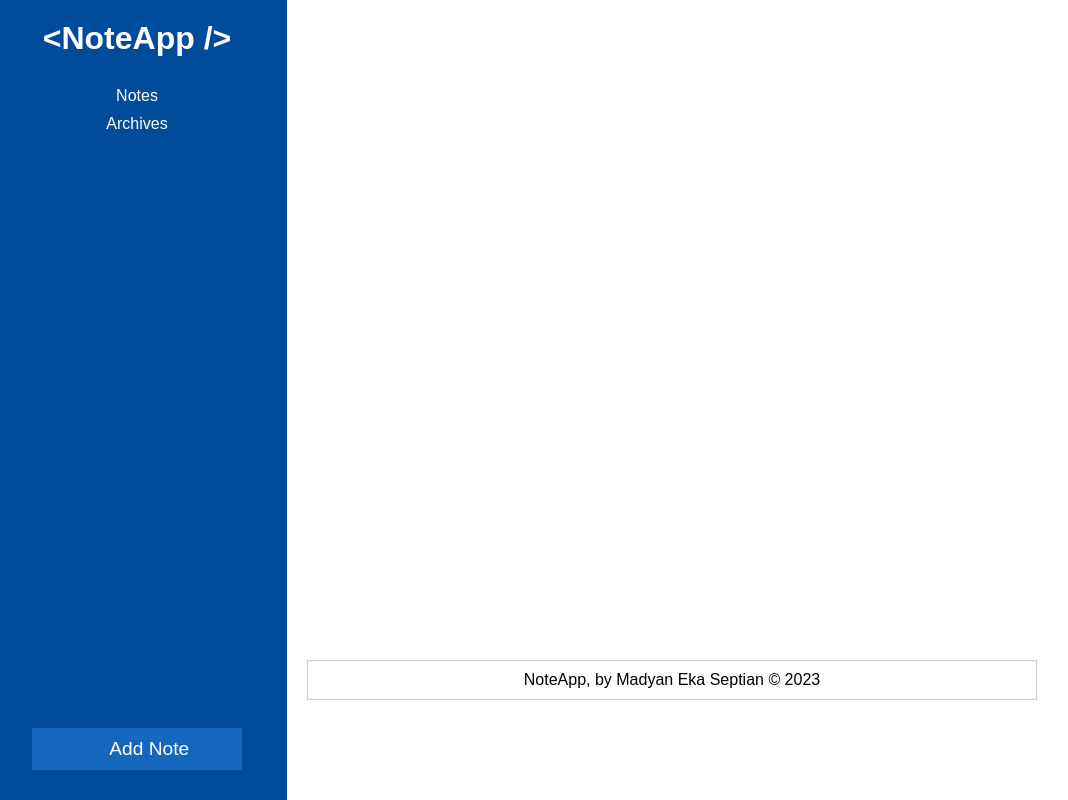
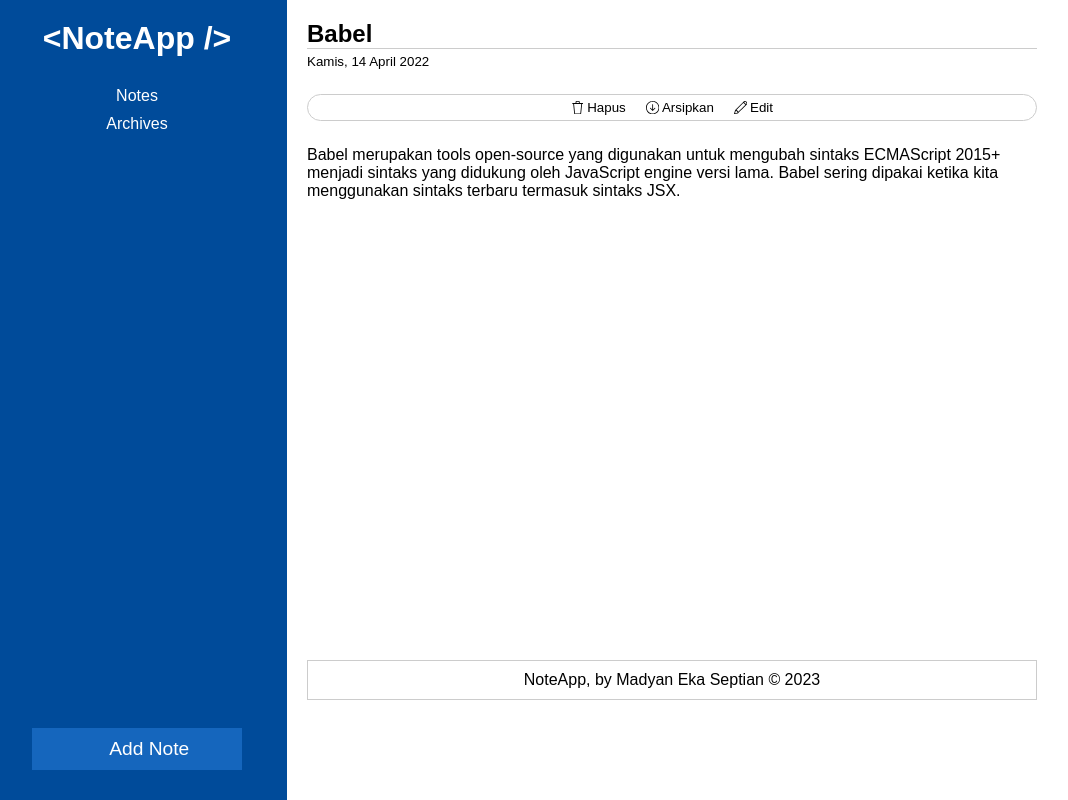
Before and after one commit to madyanes/note-app-with-routing, a React (Vite) app: page /notes/notes-1 in a window 1280 px wide. Shown: the whole page, without its empty margins (13-1081 px from the left). Built offline with nearby package versions, Linux system fonts and the light colour scheme; some icons are missing.

Commit message:
create 404 page

```diff
--- a/src/App.jsx
+++ b/src/App.jsx
@@ -4,6 +4,7 @@ import { addNote, deleteNote, archiveNote, getArchivedNotes, getActiveNotes, una
 import Notes from './pages/Notes'
 import Detail from './pages/Detail'
 import Form from './pages/Form'
+import NotFound from './pages/NotFound'
 import SiteHeader from './components/SiteHeader'
 import SiteNavigation from './components/SiteNavigation'
 import SiteFooter from './components/SiteFooter'
@@ -22,6 +23,7 @@ class App extends React.Component {
     this.addNoteHandler = this.addNoteHandler.bind(this)
     this.deleteNoteHandler = this.deleteNoteHandler.bind(this)
     this.archiveNoteHandler = this.archiveNoteHandler.bind(this)
+    this.getNoteHandler = this.getNoteHandler.bind(this)
   }
 
   addNoteHandler({ title, body }) {
@@ -43,7 +45,7 @@ class App extends React.Component {
   }
 
   getNoteHandler({ id }) {
-    return getNote(id)
+    return getNote(id) || null
   }
 
   render() {
@@ -57,9 +59,10 @@ class App extends React.Component {
           <main>
             <Routes>
               <Route path="/" element={<Notes notes={this.state.activeNotes} deleteNoteHandler={this.deleteNoteHandler} archiveNoteHandler={this.archiveNoteHandler} />} />
-              <Route path="/:id" element={<Detail deleteNoteHandler={this.deleteNoteHandler} archiveNoteHandler={this.archiveNoteHandler} getNoteHandler={this.getNoteHandler} />} />
+              <Route path="/notes/:id" element={<Detail deleteNoteHandler={this.deleteNoteHandler} archiveNoteHandler={this.archiveNoteHandler} getNoteHandler={this.getNoteHandler} />} />
               <Route path="/new" element={<Form onAddNote={this.addNoteHandler} />} />
               <Route path="/archives" element={<Notes notes={this.state.archivedNotes} deleteNoteHandler={this.deleteNoteHandler} archiveNoteHandler={this.archiveNoteHandler} archives />} />
+              <Route path="*" element={<NotFound />} />
             </Routes>
           </main>
           <footer>
--- a/src/components/NoteItem.jsx
+++ b/src/components/NoteItem.jsx
@@ -11,7 +11,7 @@ class NoteItem extends React.Component {
         <article>
           <h1>
             <Link
-              to={`/${this.props.note.id}`}
+              to={`/notes/${this.props.note.id}`}
             >{this.props.note.title}</Link>
           </h1>
           <footer>
--- a/src/pages/Detail.jsx
+++ b/src/pages/Detail.jsx
@@ -2,11 +2,17 @@ import React from 'react'
 import { useParams } from 'react-router-dom'
 import PropTypes from 'prop-types'
 import NoteDetail from '../components/NoteDetail'
+import NotFound from './NotFound'
 
 const DetailWrapper = ({ deleteNoteHandler, archiveNoteHandler, getNoteHandler }) => {
   const { id } = useParams()
+  const note = getNoteHandler({ id })
 
-  return <Detail deleteNoteHandler={deleteNoteHandler} archiveNoteHandler={archiveNoteHandler} note={getNoteHandler({ id })} />
+  if (!note) {
+    return <NotFound />
+  }
+
+  return <Detail deleteNoteHandler={deleteNoteHandler} archiveNoteHandler={archiveNoteHandler} note={note} />
 }
 
 class Detail extends React.Component {
--- /dev/null
+++ b/src/pages/NotFound.jsx
@@ -0,0 +1,13 @@
+import React from 'react'
+
+class NotFound extends React.Component {
+  render() {
+    return (
+      <>
+        <h1>Not Found</h1>
+      </>
+    )
+  }
+}
+
+export default NotFound
```
